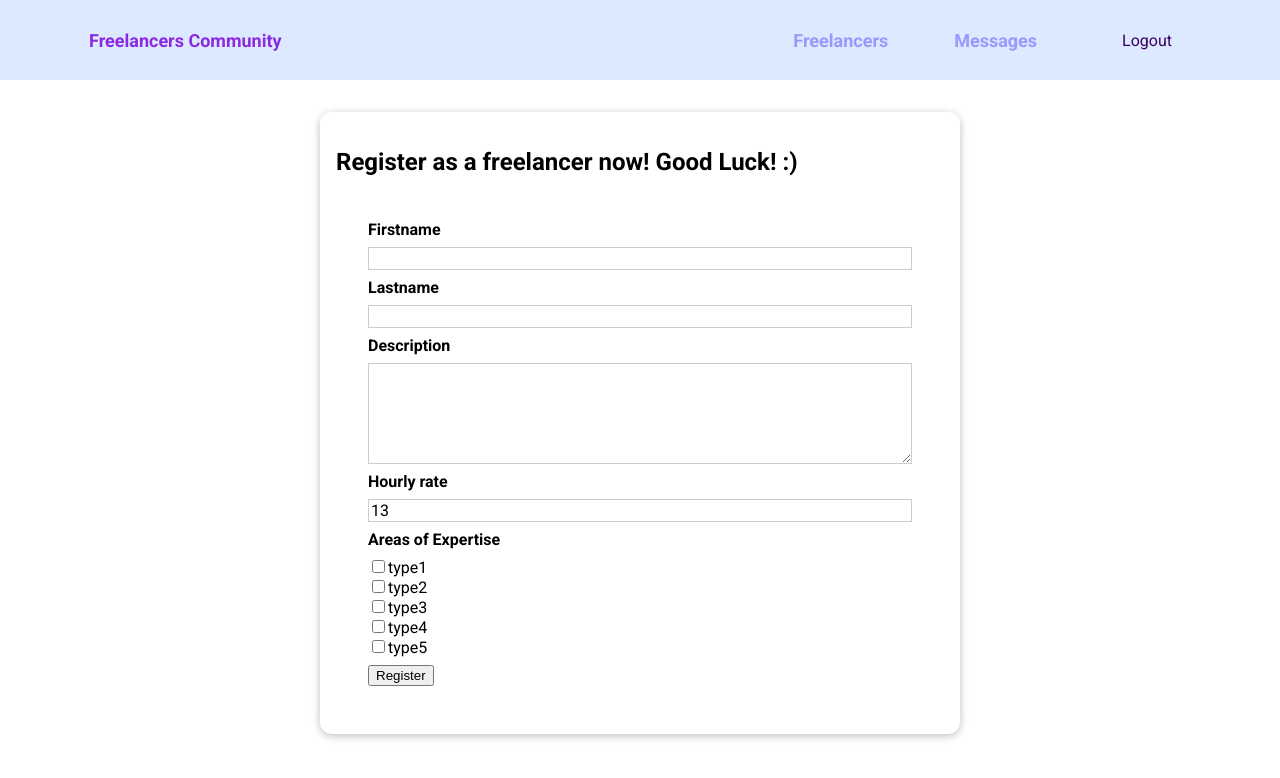
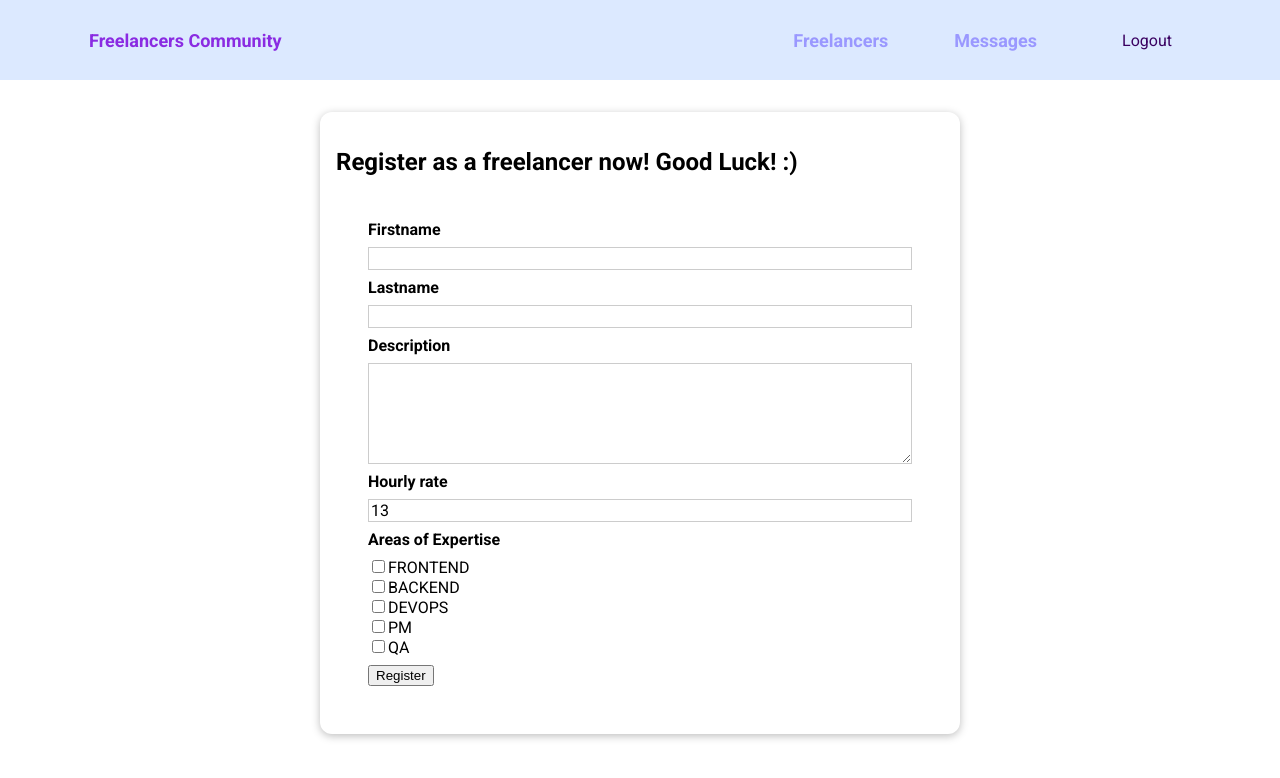
Before and after one commit to antoanparashkevov/find-a-freelancer-angular, an Angular app in the folder client/: page /register in a window 1280 px wide. Shown: the top 778 px of the page. Built offline with nearby package versions, Linux system fonts and the light colour scheme; sample sign-in values are in the browser's storage.

Commit message:
replace skill array with one that is stored in service

```diff
--- a/client/src/app/features/freelancer/components/freelancer-filter/freelancer-filter.component.ts
+++ b/client/src/app/features/freelancer/components/freelancer-filter/freelancer-filter.component.ts
@@ -1,5 +1,6 @@
 import {Component, EventEmitter, Input, OnInit, Output} from '@angular/core';
 import {filter} from "rxjs";
+import {FreelancerStorage} from "../../services/freelancer-storage.service";
 
 @Component({
   selector: 'app-freelancer-filter',
@@ -7,19 +8,14 @@ import {filter} from "rxjs";
   styleUrls: ['./freelancer-filter.component.scss']
 })
 export class FreelancerFilterComponent implements OnInit {
-        skills: {[id: string] : boolean} = {
-                type1: true,
-                type2: true,
-                type3: true,
-                type4: true,
-                type5: true,
-            }
+        skills: {[id: string] : boolean} = {}
 
         @Output() changeFilter = new EventEmitter<{[id: string]: boolean}> ()
 
-        constructor() { }
+        constructor(private freelancerStorage: FreelancerStorage) { }
 
         ngOnInit(): void {
+            this.skills = this.freelancerStorage.fetchAreas().reduce((a,v)=>({...a, [v]: true}), {})
         }
 
         setFilter(ev: Event) {
--- a/client/src/app/features/freelancer/components/freelancer-form/freelancer-form.component.html
+++ b/client/src/app/features/freelancer/components/freelancer-form/freelancer-form.component.html
@@ -25,7 +25,7 @@
 
         <div *ngFor="let skill of skills">
             <input type='checkbox' [id]='skill' ngModel [name]="skill" >
-            <label [for]='skill'>{{skill}}</label>
+            <label [for]='skill'>{{skill | uppercase}}</label>
         </div>
 
         <p *ngIf="!checkboxIsValid" class="errors">Click at least one area of expertise!</p>
--- a/client/src/app/features/freelancer/components/freelancer-form/freelancer-form.component.ts
+++ b/client/src/app/features/freelancer/components/freelancer-form/freelancer-form.component.ts
@@ -1,6 +1,8 @@
 import {Component, EventEmitter, OnInit, Output, ViewChild} from '@angular/core';
 import {NgForm, NgModel, NgModelGroup} from "@angular/forms";
 import {Freelancer} from "../../models/freelancer.model";
+import {FreelancerStorage} from "../../services/freelancer-storage.service";
+import {Router} from "@angular/router";
 
 @Component({
   selector: 'app-freelancer-form',
@@ -12,16 +14,19 @@ export class FreelancerFormComponent implements OnInit {
     lastName: string = ''
     description: string = ''
     hourlyRate: number = 13
-
+    skills: string[] = []
 
     formIsValid: boolean = true;
     checkboxIsValid: boolean = true;
-    skills: string[] = ['type1', 'type2', 'type3', 'type4', 'type5']
+
     @ViewChild('skillGroupRef') skillRef!: NgModelGroup
     @Output() saveData = new EventEmitter<Freelancer>()
-    constructor() { }
+
+    constructor(private freelancerStorage: FreelancerStorage,
+                private router: Router) { }
 
     ngOnInit(): void {
+        this.skills = this.freelancerStorage.fetchAreas()
     }
 
     onSubmit(formRef: NgForm, firstName: NgModel, lastName: NgModel, description: NgModel, rate: NgModel, skillsGroupRef: NgModelGroup) {
@@ -32,8 +37,8 @@ export class FreelancerFormComponent implements OnInit {
             this.lastName = formRef.value.lastName !== null ? formRef.value.lastName: this.lastName
             this.description = formRef.value.description !== null ? formRef.value.description: this.description
             this.hourlyRate = formRef.value.hourlyRate !== null ? formRef.value.hourlyRate: this.hourlyRate
-        }
-
+            return
+        } else {
         //TODO remove logs
         console.log('Form >>> ', formRef)
         console.log('firstName >>> ', firstName)
@@ -49,7 +54,10 @@ export class FreelancerFormComponent implements OnInit {
 
         formRef.value.skills = Object.keys(formRef.value.skills)
         this.saveData.emit(formRef.value)
+        this.router.navigate(['/freelancers'])
         formRef.reset()
+        }
+
     }
 
 }
--- a/client/src/app/features/freelancer/pages/freelancers-list/freelancers-list.component.html
+++ b/client/src/app/features/freelancer/pages/freelancers-list/freelancers-list.component.html
@@ -9,7 +9,7 @@
 <!--            TODO refresh button-->
 <!--            TODO auth button-->
             <app-shared-button *ngIf="!isAuthenticated" [link]="true"  to="/auth">Join us</app-shared-button>
-            <app-shared-button *ngIf="isAuthenticated" [link]="true"  to="/register">Register now!</app-shared-button>
+            <app-shared-button *ngIf="isAuthenticated" [link]="true"  to="/register">Register as a Freelancer!</app-shared-button>
         </div>
         <div>
             <ul>
--- a/client/src/app/features/freelancer/pages/freelancers-list/freelancers-list.component.ts
+++ b/client/src/app/features/freelancer/pages/freelancers-list/freelancers-list.component.ts
@@ -3,6 +3,7 @@ import { Freelancer } from "../../models/freelancer.model";
 import {FreelancerService} from "../../services/freelancer.service";
 import {FreelancerStorage} from "../../services/freelancer-storage.service";
 import {AuthService} from "../../../auth/services/auth.service";
+import {map} from "rxjs/operators";
 
 @Component({
   selector: 'app-freelancers-list',
@@ -12,13 +13,8 @@ import {AuthService} from "../../../auth/services/auth.service";
 export class FreelancersListComponent implements OnInit {
     freelancers: Freelancer[] = []
     isAuthenticated: boolean = false
-    skills: {[id: string] : boolean} = {
-        type1: true,
-        type2: true,
-        type3: true,
-        type4: true,
-        type5: true,
-    }
+
+    skills: {[id: string] : boolean} = {}
 
     constructor(
         private freelancerService: FreelancerService,
@@ -27,6 +23,8 @@ export class FreelancersListComponent implements OnInit {
     ) { }
 
     ngOnInit(): void {
+        this.skills = this.freelancerStorage.fetchAreas().reduce((a,v)=>({...a, [v]: true}), {})
+
         this.freelancerStorage.fetchFreelancers().subscribe(res=>{
             this.freelancers = res
             console.log('Freelancers from the Service >>> ', this.freelancers)
@@ -37,8 +35,30 @@ export class FreelancersListComponent implements OnInit {
     }
 
     newFilterCriteria(newFilters:{[id: string]: boolean}) {
-        this.skills = newFilters
-        this.freelancers = this.freelancerService.getFreelancer(newFilters)
+        this.freelancerStorage.fetchFreelancers().subscribe(res=>{
+            this.freelancers = res
+            console.log('Freelancers from the Service >>> ', this.freelancers)
+        })
+        this.freelancers.filter(freelancer =>  {
+            if(newFilters['frontend'] && freelancer.skills.includes('frontend')) {
+                return true;
+            }
+            if(newFilters['backend'] && freelancer.skills.includes('backend')) {
+                return true;
+            }
+            if(newFilters['devops'] && freelancer.skills.includes('devops')) {
+                return true;
+            }
+            if(newFilters['pm'] && freelancer.skills.includes('pm')) {
+                return true;
+            }
+            if(this.skills['qa'] && freelancer.skills.includes('qa')) {
+                return true;
+            }
+            return false
+        })
+        //old approach with old service
+        // this.freelancers = this.freelancerService.getFreelancer(newFilters)
     }
 
 }
--- a/client/src/app/features/freelancer/services/freelancer-storage.service.ts
+++ b/client/src/app/features/freelancer/services/freelancer-storage.service.ts
@@ -5,6 +5,17 @@ import {Freelancer} from "../models/freelancer.model";
 @Injectable()
 export class FreelancerStorage {
     constructor(private http: HttpClient) {}
+    private skills: string[] = [
+        'frontend',
+        'backend',
+        'devops',
+        'pm',
+        'qa'
+    ]
+
+    fetchAreas() {
+        return this.skills.slice();//shallow copy, not the reference, because array is reference type of data
+    }
 
     fetchFreelancers() {
         //return an observable
--- a/client/src/app/shared/components/shared-badge/shared-badge.component.scss
+++ b/client/src/app/shared/components/shared-badge/shared-badge.component.scss
@@ -8,27 +8,27 @@
     cursor: pointer;
 }
 
-.type1{
+.frontend{
     background-color: yellowgreen;
     color: white;
 }
 
-.type2 {
+.backend {
     background-color: cadetblue;
     color: white;
 }
 
-.type3 {
+.devops {
     background-color: darkolivegreen;
     color: white;
 }
 
-.type4 {
+.pm {
     background-color: darkseagreen;
     color: white;
 }
 
-.type5 {
+.qa {
     background-color: springgreen;
     color: white;
 }
```
